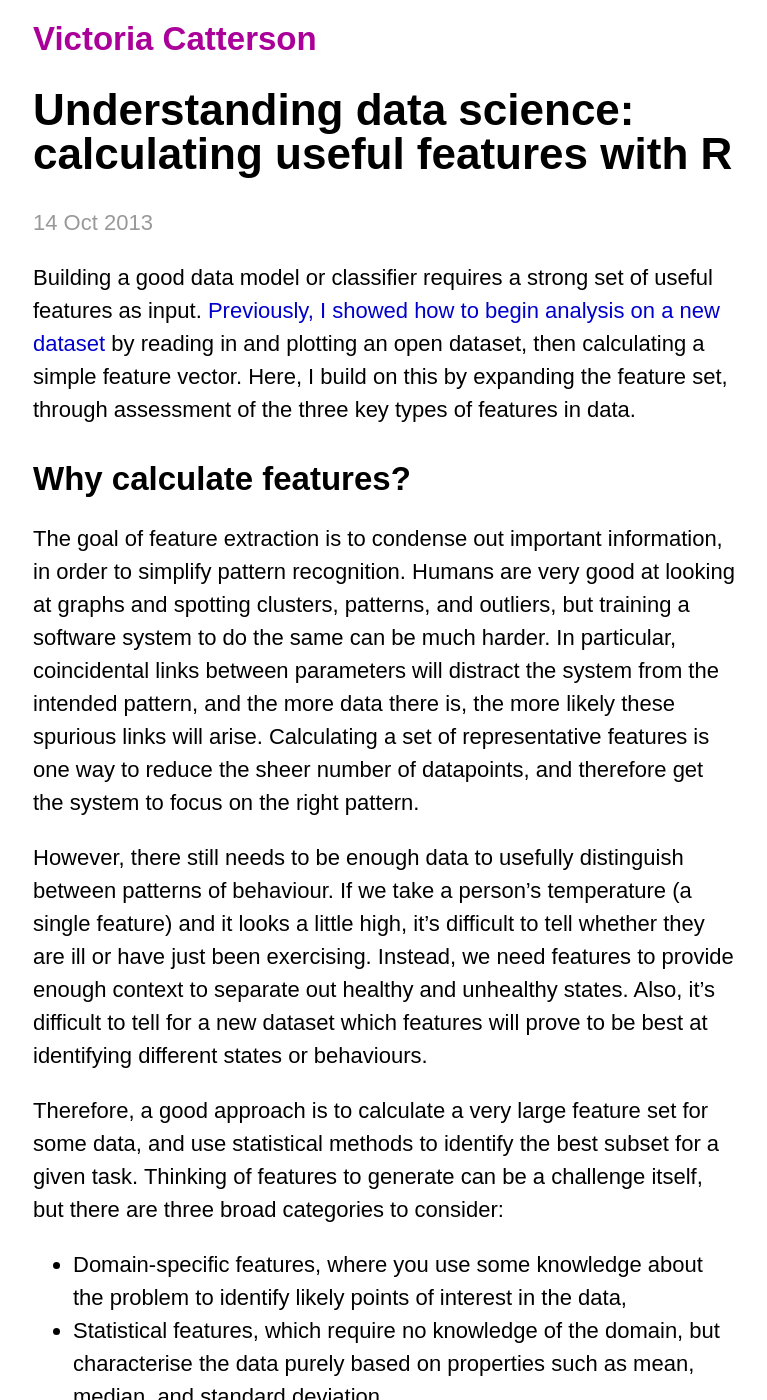
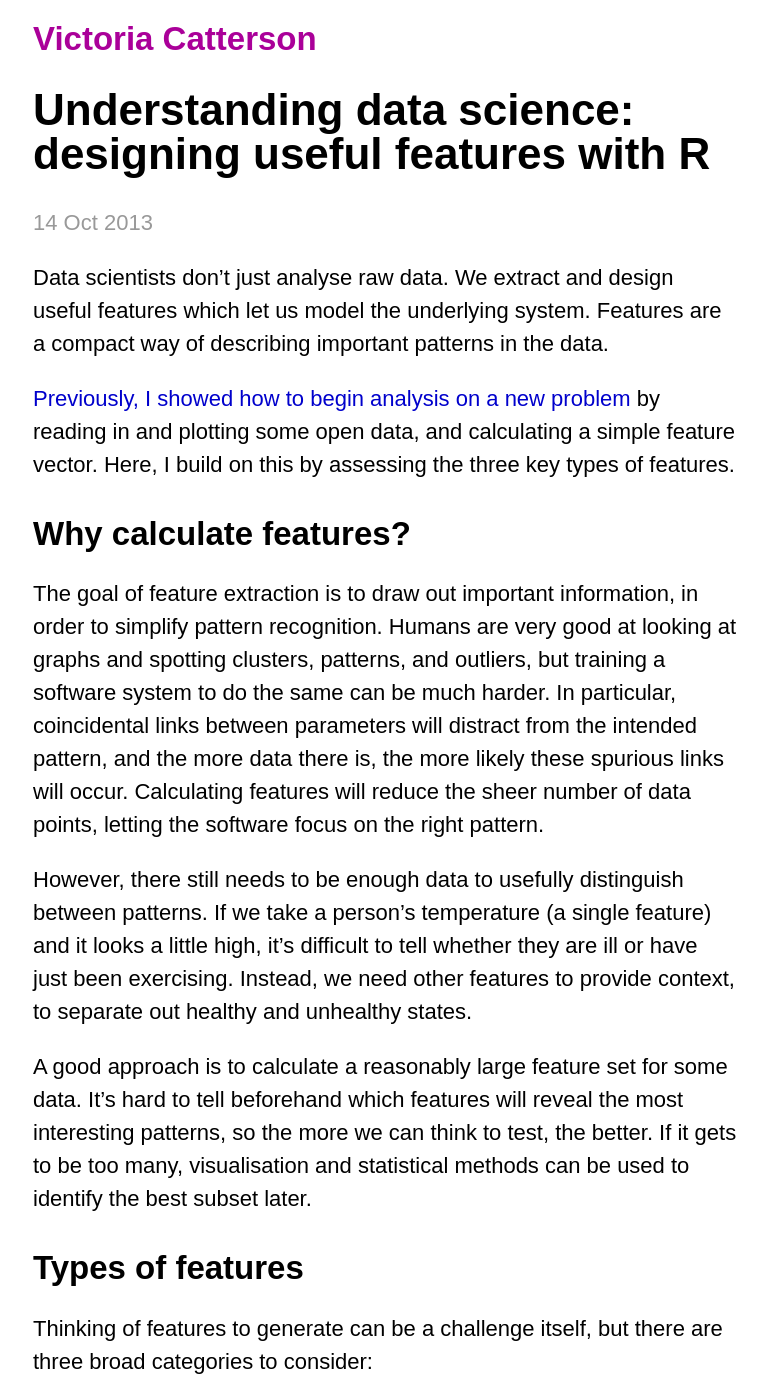
Before and after one commit to cowlet/cowlet.github.io, a Jekyll site: the page built from _posts/2013-10-14-understanding-data-science-calculating-useful-features-with-r.markdown, in a window 1280 px wide and 1400 px high. Shown: the whole window, without its empty margins (255-1022 px from the left). Built offline with Jekyll 4.4.1, drawn with Linux system fonts in a browser that asks for light colours; Markdown is read by kramdown in place of the engine named in the settings; some of the changed text lies outside the part shown.

Commit message:
Edit features article for flow.

```diff
--- a/_posts/2013-10-14-understanding-data-science-calculating-useful-features-with-r.markdown
+++ b/_posts/2013-10-14-understanding-data-science-calculating-useful-features-with-r.markdown
@@ -1,25 +1,31 @@
 ---
 layout: post
-title:  "Understanding data science: calculating useful features with R"
-description: "Building a good model requires a strong set of useful features. This article gives an example of calculating a feature vector for an open dataset in R."
+title:  "Understanding data science: designing useful features with R"
+description: "Data scientists aim to design useful features to describe a dataset. This article shows how to calculate a feature vector for an open dataset in R."
 ---
 
-Building a good data model or classifier requires a strong set of useful features as input. [Previously, I showed how to begin analysis on a new dataset][feature-extraction] by reading in and plotting an open dataset, then calculating a simple feature vector. Here, I build on this by expanding the feature set, through assessment of the three key types of features in data.
+Data scientists don't just analyse raw data. We extract and design useful features which let us model the underlying system. Features are a compact way of describing important patterns in the data.
+
+[Previously, I showed how to begin analysis on a new problem][feature-extraction] by reading in and plotting some open data, and calculating a simple feature vector. Here, I build on this by assessing the three key types of features.
 
 [feature-extraction]: {% post_url 2013-09-15-understanding-data-science-feature-extraction-with-r %}
 
 
 ## Why calculate features?
 
-The goal of feature extraction is to condense out important information, in order to simplify pattern recognition. Humans are very good at looking at graphs and spotting clusters, patterns, and outliers, but training a software system to do the same can be much harder. In particular, coincidental links between parameters will distract the system from the intended pattern, and the more data there is, the more likely these spurious links will arise. Calculating a set of representative features is one way to reduce the sheer number of datapoints, and therefore get the system to focus on the right pattern.
+The goal of feature extraction is to draw out important information, in order to simplify pattern recognition. Humans are very good at looking at graphs and spotting clusters, patterns, and outliers, but training a software system to do the same can be much harder. In particular, coincidental links between parameters will distract from the intended pattern, and the more data there is, the more likely these spurious links will occur. Calculating features will reduce the sheer number of data points, letting the software focus on the right pattern.
 
-However, there still needs to be enough data to usefully distinguish between patterns of behaviour. If we take a person's temperature (a single feature) and it looks a little high, it's difficult to tell whether they are ill or have just been exercising. Instead, we need features to provide enough context to separate out healthy and unhealthy states. Also, it's difficult to tell for a new dataset which features will prove to be best at identifying different states or behaviours.
+However, there still needs to be enough data to usefully distinguish between patterns. If we take a person's temperature (a single feature) and it looks a little high, it's difficult to tell whether they are ill or have just been exercising. Instead, we need other features to provide context, to separate out healthy and unhealthy states.
 
-Therefore, a good approach is to calculate a very large feature set for some data, and use statistical methods to identify the best subset for a given task. Thinking of features to generate can be a challenge itself, but there are three broad categories to consider:
+A good approach is to calculate a reasonably large feature set for some data. It's hard to tell beforehand which features will reveal the most interesting patterns, so the more we can think to test, the better. If it gets to be too many, visualisation and statistical methods can be used to identify the best subset later.
 
-* Domain-specific features, where you use some knowledge about the problem to identify likely points of interest in the data,
-* Statistical features, which require no knowledge of the domain, but characterise the data purely based on properties such as mean, median, and standard deviation,
-* Visually derived features, where you see some pattern in the data and develop a method to capture it.
+## Types of features
+
+Thinking of features to generate can be a challenge itself, but there are three broad categories to consider:
+
+* *Domain-specific features*, where you use some knowledge about the problem to identify likely points of interest in the data,
+* *Statistical features*, which require no knowledge of the domain, but characterise the data purely based on properties such as mean, median, and standard deviation,
+* *Visually derived features*, where you see some pattern in the data and develop a method to capture it.
 
 For the [bearing dataset from University of Cincinnati][bearingset], I'll explore each of these types of feature in turn. To get started, follow the [previous article][feature-extraction] or use this snippet to read in the first file of data:
 
@@ -40,9 +46,11 @@
 
 ## Domain-specific features
 
-Bearings are very widely used in mechanical systems, which means there is a lot of engineering experience with interpreting bearing vibration patterns. Particular types of bearing failure will affect the vibration profile in different ways. There are four key frequencies that are recommended for monitoring, called the ball pass outer race (BPFO), ball pass inner race (BPFI), ball spin frequency (BSF), and fundamental train frequency (FTF).
+Bearings are very widely used in mechanical systems, so there is a lot of engineering experience with interpreting bearing vibration patterns. Particular types of bearing failure will affect the vibration profile in different ways. There are four key frequencies that are recommended for monitoring, called the ball pass outer race (BPFO), ball pass inner race (BPFI), ball spin frequency (BSF), and fundamental train frequency (FTF).
 
-If there is a problem such as a crack on one of the balls within the bearing (more properly called a _rolling element_ of the bearing), it will reduce the smoothness of rotation by hitting or bouncing as it comes into contact with other components. If the crack hits a neighbouring rolling element, it will generate increased vibration at the ball spin frequency (BSF), since once per rotation the crack will come back into contact with the neighbour. Alternatively, if the crack is in the _outer race_ (the outer casing surrounding and containing all the rolling elements), it will increase vibration at the BPFO, since this is the frequency at which rolling elements come into contact with a point on the outer race. [More explanation of the four key frequencies is given by the Mobius Institute][mobius].
+![Bearing components](http://upload.wikimedia.org/wikipedia/commons/3/30/BallBearing.gif)
+
+If there is a problem such as a crack on one of the balls within the bearing (more properly called a _rolling element_), it will reduce the smoothness of rotation by hitting or bouncing as it comes into contact with neighbouring components. This will generate increased vibration at the ball spin frequency (BSF), since once per rotation the crack will come back into contact with the neighbour. Alternatively, if the crack is in the _inner race_ (the rotating inner casing, which the light red dot is travelling around), it will increase vibration at the BPFI, since this is the frequency at which rolling elements come into contact with that point on the inner race. Similarly, the BPFO relates to balls passing the _outer race_, the fixed casing which surrounds and contains the rolling elements. [More explanation of the four key frequencies is given by the Mobius Institute][mobius].
 
 To calculate these four frequencies for the dataset bearings, we need some specific information about the structure and size of the bearing components. This can be found in a [paper published by the team who ran the experiment][qiu], and reproduced below. We also need the [equations for calculating BPFO, BPFI, BSF, and FTF][equns], which are widely available online. The R code for the calculations is:
 
@@ -85,11 +93,11 @@
 }
 {% endhighlight %}
 
-A complexity of the FFT is that it will return the same number of frequency buckets or bins as half the number of input points, while the frequency range covered will be from 0Hz to half the sampling frequency (called the [Nyquist frequency][nyquist]). For the bearing dataset, the number of data points is not exactly the same as the frequency range, and so a frequency bin does not correspond to a whole Hertz. Specifically, there are 20,480 data points per file, which is halved to get the number of frequency bins (10,240). But the sampling frequency of the data is 20kHz, which gives a Nyquist frequency of 10kHz.
+The output of the FFT has the half the number of frequency buckets as the number of input points, and the frequency range covered is from 0Hz to half the sampling frequency (called the [Nyquist frequency][nyquist]). For the bearing dataset, the number of data points is not exactly the same as the frequency range, and so a frequency bin does not correspond to a whole Hertz. Specifically, there are 20,480 data points per file, which is halved to get the number of frequency bins (10,240). But the sampling frequency of the data is 20kHz, which gives a Nyquist frequency of 10kHz.
 
 [nyquist]:      http://en.wikipedia.org/wiki/Nyquist_frequency
 
-In practical terms, this means that every frequency bin is 10,000/10,240 = 0.9766Hz. To simplify the conversion from frequency in Hertz to bin number (index number into the FFT spectrum array), I'll write a helper function:
+In practical terms, this means that every frequency bin is 10,000/10,240 = 0.9766Hz. To simplify the conversion from frequency in Hertz to bin number (index number into the FFT spectrum array), I'll use a helper function:
 
 {% highlight r %}
 freq2index <- function(freq)
@@ -154,7 +162,7 @@
 
 ## Visually derived features
 
-The starting point for data science is always to visualise the data, which involves creating lots of plots and looking for patterns. Sometimes, I'll see a pattern which seems to correspond to the underlying thing I'm looking for, which in this case is bearing failure. If I'm really lucky, this will be something simple like a variable increasing around the time of a known failure. More likely, it will be some sort of shape or change which can be quite hard to describe, but feels promising.
+[The starting point for data science is always to visualise the data][feature-extraction], which involves creating lots of plots and looking for patterns. Sometimes I'll see a pattern which seems to correspond to the underlying thing I'm looking for, which in this case is bearing failure. If I'm really lucky, this will be something simple like a variable increasing around the time of a known failure. More likely, it will be some sort of shape or change which can be quite hard to describe, but feels promising.
 
 For the last article, the features chosen were the frequencies of the strongest five vibration components, as calculated by FFT. In particular, the second strongest component looked promising as a feature, since bearings 3 and 4 (which failed) looked different from bearings 1 and 2, and these differences only became apparent during the final half of the experiment. Without knowing exactly when the failures started, I have to rely on hints like this, and so I'll add these features to the overall set.
 
@@ -185,11 +193,11 @@
 
 ![Bearing 3 x axis FFT up to 1000Hz](/assets/fft-b3x-end-zoom.png)
 
-The BPFI has clearly increased, but it's only one change amongst many. The profile as a whole looks very different from the fresh bearing profile, with many areas dense with spikes that were previously much more flat. This change in profile seems relevant, as if it is something that should be captured by a feature.
+The BPFI has clearly increased, but it's only one change amongst many. The profile as a whole looks very different from the fresh bearing profile, with many areas dense with spikes that were previously much more flat. This change in profile seems relevant, so I want to capture it in a feature.
 
-However, it's not immediately obvious how to describe this change. There are more spikes, but what counts as a spike is relative to the rest of the profile, not an absolute threshold. It could be said to look more "bushy", but while this might explain things to a human, I have to get to the bottom of what bushiness means if I'm to calculate a feature for it.
+However, it's not immediately obvious how to describe this change. There are more spikes, but what counts as a spike is relative to the rest of the profile, not an absolute threshold. It could be said to look more "bushy", but while this might explain things to a human, I have to get to the bottom of what bushiness means if I'm going to calculate a feature for it.
 
-Returning to an engineering understanding of the data, this change represents much higher levels of vibration than earlier traces. Indeed, clusters of frequencies have all increased together, because the wear and debris in the faulty bearing is causing more vibration across the spectrum. In engineering terms, it can be described as increased signal power in various bands of frequencies.
+Returning to an engineering understanding of the data, this change represents much higher levels of vibration than earlier traces. The clusters of frequencies have all increased together, because the wear and debris in the faulty bearing is causing more vibration across the spectrum. In engineering terms, it can be described as increased signal power in various bands of frequencies.
 
 Therefore, it leads me to think the frequency spectrum should be split into bands, and the power of all the components within those bands calculated. I can use a mixture of engineering judgement and data visualisation to choose boundaries on these bands.
 
@@ -246,29 +254,29 @@
 Bearing 2 was also increasing in range right at the end of the experiment, but the scale is very much smaller than for bearings 3 and 4. This is quite likely to be the onset of a fault which would have developed further if the experiment had continued.
 
 
-### Visually derived features.
+### Visually derived features
 
-The power in frequency band features were developed through a mixture of data visualisation, engineering reasoning, and intuition. Therefore I had lowest expectations of these being clear and useful features. However, they show some of the most interesting patterns, and help to confirm the hypotheses developed from the more robust domain features.
+The power in frequency band features were developed through a mixture of data visualisation, engineering reasoning, and intuition. Therefore I had lowest expectations of these being clear and useful features. However, they show some of the most interesting patterns, and help to confirm the hypotheses developed from the other features.
 
-The low frequency band (below 1.25kHz) contains all the key bearing frequencies, and supports the suspected failure points of bearings 3 and 4. In addition, it supports the idea that bearing 2 had begun to fail, and raises suspicion about the health of bearing 1 from near the beginning of the experiment:
+The low frequency band (below 1.25kHz) contains all the key bearing frequencies, and supports the suspected failure points of bearings 3 and 4. In addition, it supports the idea that bearing 2 had begun to fail, and raises suspicion about the health of bearing 1 near the beginning of the experiment:
 
 ![LF power for all bearings over time](/assets/LF.png)
 
-These unusual "humps" in the bearing 1 profile are intriguing, since they are very different from all other profiles, and the first corresponds in time with the spikes in BPFO seen earlier. The maximum power level of these humps is not far from that of the failure point in bearing 4, although much lower than that of bearing 3. This could be indicative of faults introduced at installation time, which present after a brief run-in period.
+The unusual "humps" in the bearing 1 profile are intriguing, since they are very different from all other profiles, and the first corresponds in time with the spikes in BPFO seen earlier. The maximum power level of these humps is not far from that of the failure point in bearing 4, although much lower than that of bearing 3. This could be indicative of faults introduced at installation time, which show up after a brief run-in period.
 
-The low frequency power trace for bearing 1 looks unusual, but it doesn't seem to indicate a problem getting progressively worse. However, the high frequency band shows step changes in power levels throughout the life of bearing 1, while the other traces match more closely with their low frequency counterparts:
+The low frequency power trace for bearing 1 looks unusual, but it doesn't seem to indicate a problem getting progressively worse. The high frequency band is more concerning, as it shows step changes in power levels throughout the life of bearing 1, while the other traces match more closely with their low frequency counterparts:
 
 ![HF power for all bearings over time](/assets/HF.png)
 
-The mid frequency band looks rather similar to the high frequency band, but the very high frequency band is more interesting. While the two failed bearings reach high power levels and stay there, bearings 1 and 2 do not. This is evidence that bearings 3 and 4 had reached a very advanced state of failure, whereas bearings 1 and 2, which may have had problems brewing, had not reached such an advanced stage.
+The mid frequency band looks rather similar to the high frequency band, but the very high frequency band is more interesting. While the two failed bearings reach high power levels and stay there, bearings 1 and 2 do not. This is evidence that bearings 3 and 4 had reached an advanced state of failure, whereas bearings 1 and 2, which may have had problems brewing, were not as bad.
 
 ![VHF power for all bearings over time](/assets/VHF.png)
 
-Overall, these features suggest to me that bearing 1 should be considered to be in suspicious health throughout the experiment, even although the experiment notes do not mention any problems. Bearing 2 had most likely also begun to deteriorate towards the end, but had not reached a state of failure. Bearings 3 and 4 show clear signs of the faults that were confirmed to be present. These visually derived features really complement the others, in terms of the information they offer.
+Overall, these features suggest to me that bearing 1 should be considered to be in suspicious health throughout the experiment, even although the experiment notes do not mention any problems. Bearing 2 had most likely also begun to deteriorate towards the end, but had not reached a state of failure. Bearings 3 and 4 show clear signs of the faults that were confirmed by inspection after the experiment. The visually derived features really complement the others in terms of the information they offer.
 
 
 ## Conclusions
 
-Calculating useful features is an essential part of identifying patterns within data, and there are three broad categories of features to consider. Domain expertise is always a good starting point, since engineers automatically look for meaningful patterns and trends. Statistical measures can help to characterise a dataset when that domain knowledge is hard to access. And finally, visualising the data will give the data scientist a gut feel for what looks interesting, although translating that intuition into a calculation can be challenging.
+Calculating useful features is an essential part of identifying patterns within data, and there are three broad categories of features to consider. Domain expertise is always a good starting point, since engineers automatically look for meaningful patterns and trends. Statistical measures can help to characterise a dataset when that domain knowledge is lacking. And finally, visualising the data will give the data scientist a gut feel for what looks interesting, although translating that intuition into a calculation can be challenging.
 
-The next step in the process would be to model deterioration in bearings using these features. Plotting and viewing suggests that some features are more important than others for indicating defects, so a process of feature selection would help to identify a core set with high relevance. However, the generation of a wide set of features is an essential step towards building a diagnostic model, and gives the data scientist a better understanding of what the data can say.
+The next step in the process would be to model deterioration in bearings using these features. Plotting and viewing suggests that some features are more important than others for indicating defects, so a process of feature selection would help to identify a core set with high relevance. However, the generation of a wide set of features is an essential step towards building a diagnostic model, and gives the data scientist a better understanding of what patterns are hidden within.
```
Also changed, not shown: other parts of _posts/2013-10-14-understanding-data-science-calculating-useful-features-with-r.markdown (+1 -1 lines).
